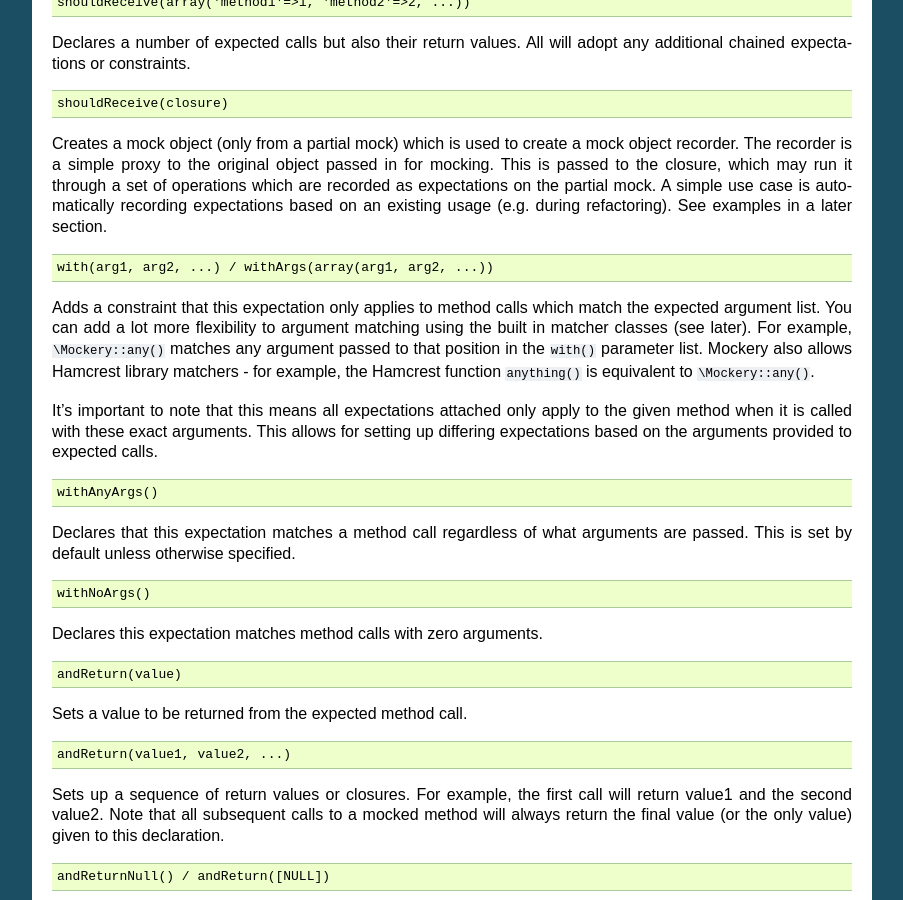
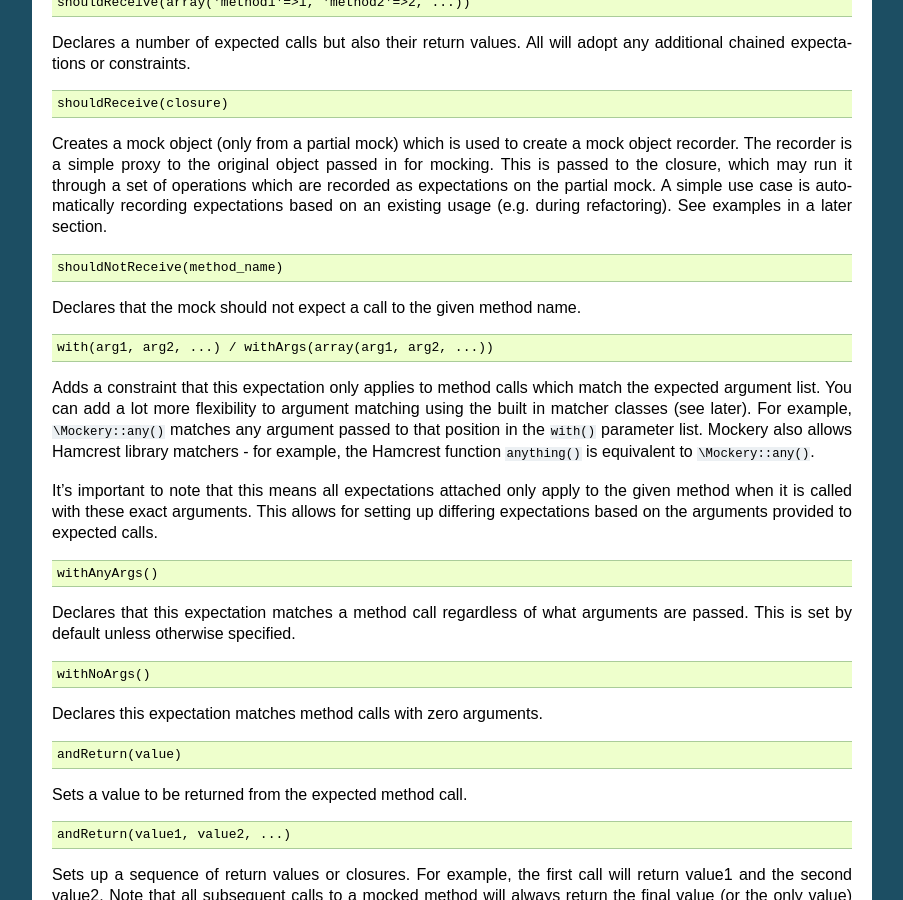
Before and after one commit to mockery/mockery, a Sphinx documentation site: the page built from docs/reference/expectations.rst, in a window 1280 px wide and 900 px high, scrolled down 342 px. Shown: the whole window, without its empty margins (198-1101 px from the left). Built offline with Sphinx 7.4.7, drawn with Linux system fonts in a browser that asks for light colours.

Commit message:
add short docs about shouldNotReceive

```diff
--- a/docs/reference/expectations.rst
+++ b/docs/reference/expectations.rst
@@ -40,6 +40,12 @@ passed in for mocking. This is passed to the closure, which may run it through
 a set of operations which are recorded as expectations on the partial mock. A
 simple use case is automatically recording expectations based on an existing
 usage (e.g. during refactoring). See examples in a later section.
+
+.. code-block:: php
+
+    shouldNotReceive(method_name)
+
+Declares that the mock should not expect a call to the given method name.
 
 .. code-block:: php
 
```
